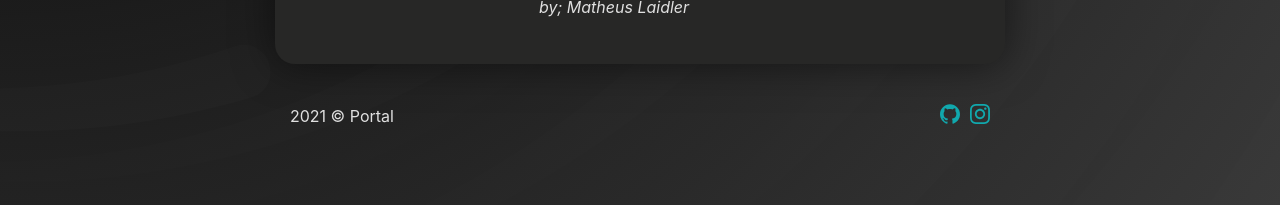
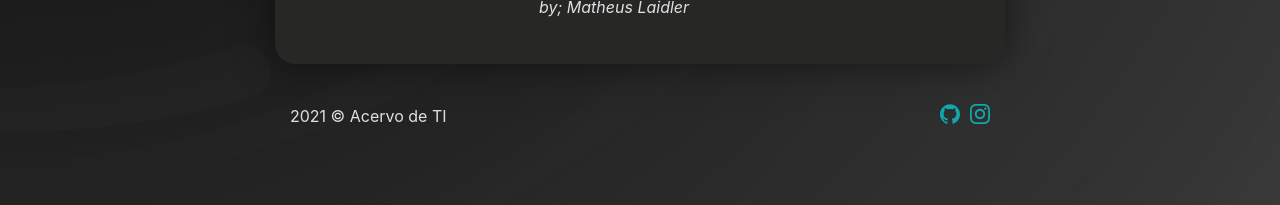
Before and after one commit to matheuslaidler/WayOfSec-Welcome-Theme, a Jekyll site: the page built from about.md, in a window 1280 px wide. Shown: the part 692-897 px from the top of the page. Built offline with Jekyll 4.4.1, drawn with Linux system fonts in a browser that asks for light colours.

Commit message:
Update _config.yml

```diff
--- a/_config.yml
+++ b/_config.yml
@@ -1,5 +1,5 @@
-title: Portal
-iconURL: assets/default-icon.png
+title: Acervo de TI
+favicon: favicon.ico
 theme: jekyll-theme-leaf
 
 # for a clean URL
@@ -13,6 +13,5 @@ plugins:
  - jekyll-feed
  - jekyll-seo-tag
 
-### comments & analytics
-hyvor_talk_website_id: 14
+### analytics
 google_analytics: UA-NNNNNNNN-N
```
